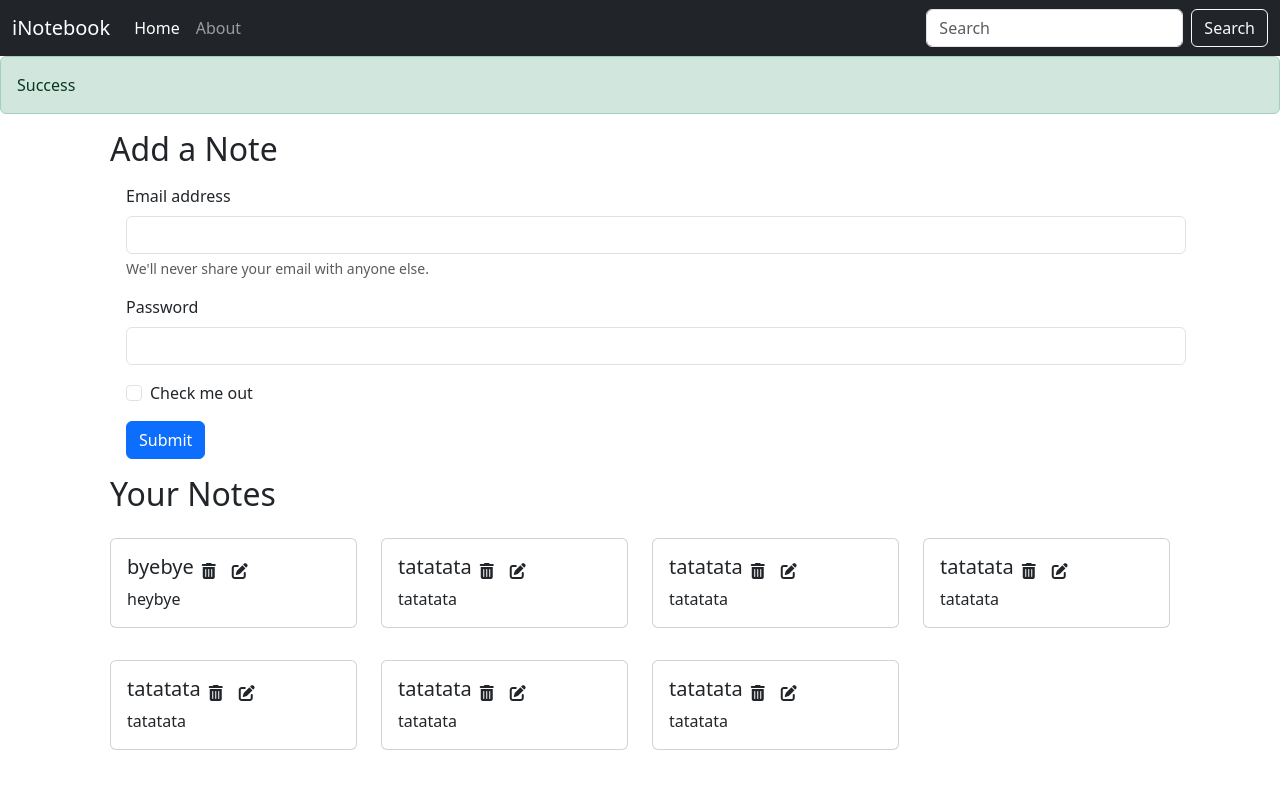
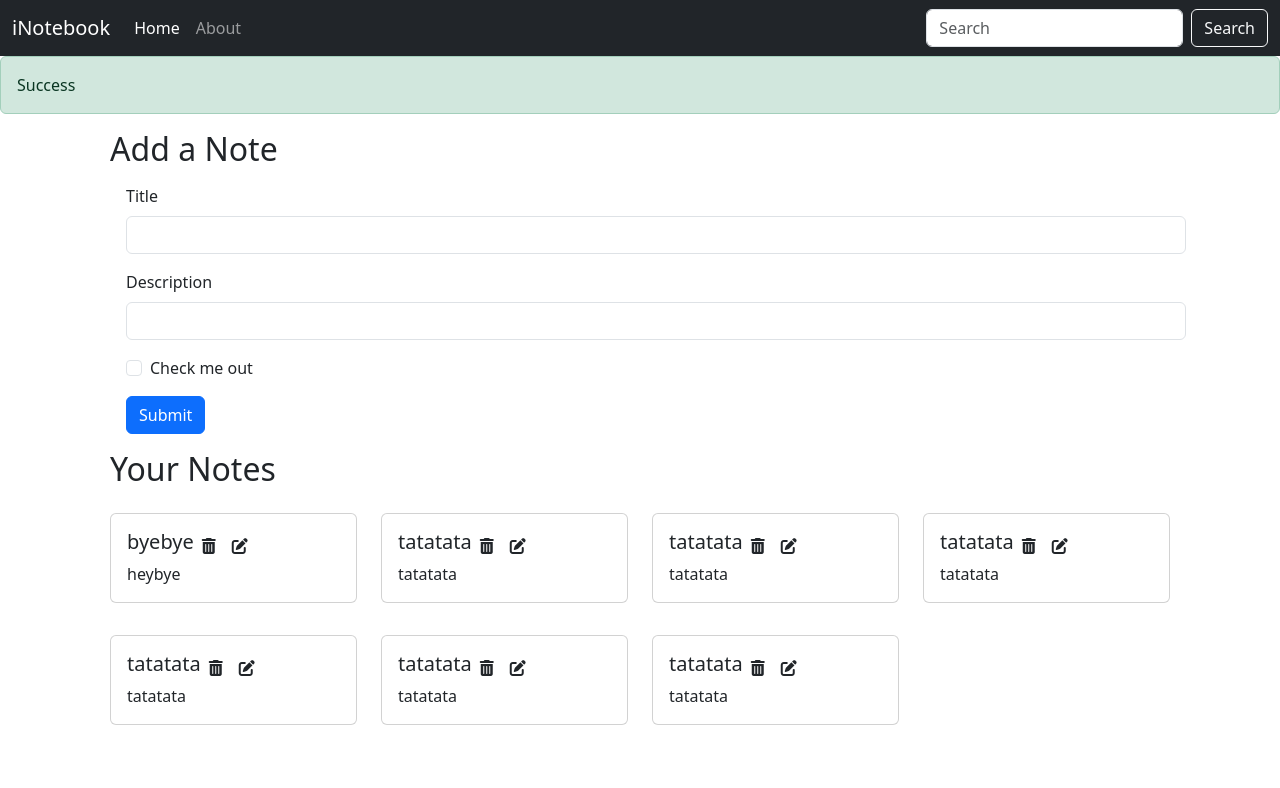
Before and after one commit to nischay-code/MERN_iNotebook, a React (Create React App) app: page / in a window 1280 px wide. Shown: the top 788 px of the page. Built offline with nearby package versions, Linux system fonts and the light colour scheme.

Commit message:
Adding AddNote component to iNotebook

```diff
--- /dev/null
+++ b/src/components/AddNote.js
@@ -0,0 +1,57 @@
+import React, { useContext } from "react";
+import noteContext from "../context/notes/noteContext";
+
+const AddNote = () => {
+  const context = useContext(noteContext);
+  const { addNote } = context;
+  const handleClick = () => {};
+  const onChange = () => {};
+
+  return (
+    <div className="container m-3">
+      <h2>Add a Note</h2>
+      <form className="m-3">
+        <div className="mb-3">
+          <label htmlFor="title" className="form-label">
+            Title
+          </label>
+          <input
+            type="text"
+            className="form-control"
+            id="title"
+            aria-describedby="emailHelp"
+            name="title"
+          />
+        </div>
+        <div className="mb-3">
+          <label htmlFor="description" className="form-label">
+            Description
+          </label>
+          <input
+            type="text"
+            className="form-control"
+            id="description"
+            onChange={onChange}
+            name="description"
+          />
+        </div>
+        <div className="mb-3 form-check">
+          <input
+            type="checkbox"
+            className="form-check-input"
+            id="exampleCheck1"
+            onChange={onChange}
+          />
+          <label className="form-check-label" htmlFor="exampleCheck1">
+            Check me out
+          </label>
+        </div>
+        <button type="submit" className="btn btn-primary" onClick={handleClick}>
+          Submit
+        </button>
+      </form>
+    </div>
+  );
+};
+
+export default AddNote;
--- a/src/components/Home.js
+++ b/src/components/Home.js
@@ -3,48 +3,6 @@ import Notes from "./Notes";
 const Home = () => {
   return (
     <div>
-      <div className="container m-3">
-        <h2>Add a Note</h2>
-        <form className="m-3">
-          <div className="mb-3">
-            <label htmlFor="exampleInputEmail1" className="form-label">
-              Email address
-            </label>
-            <input
-              type="email"
-              className="form-control"
-              id="exampleInputEmail1"
-              aria-describedby="emailHelp"
-            />
-            <div id="emailHelp" className="form-text">
-              We'll never share your email with anyone else.
-            </div>
-          </div>
-          <div className="mb-3">
-            <label htmlFor="exampleInputPassword1" className="form-label">
-              Password
-            </label>
-            <input
-              type="password"
-              className="form-control"
-              id="exampleInputPassword1"
-            />
-          </div>
-          <div className="mb-3 form-check">
-            <input
-              type="checkbox"
-              className="form-check-input"
-              id="exampleCheck1"
-            />
-            <label className="form-check-label" htmlFor="exampleCheck1">
-              Check me out
-            </label>
-          </div>
-          <button type="submit" className="btn btn-primary">
-            Submit
-          </button>
-        </form>
-      </div>
       <Notes />
     </div>
   );
--- a/src/components/Notes.js
+++ b/src/components/Notes.js
@@ -1,12 +1,15 @@
 import React, { useContext } from "react";
 import noteContext from "../context/notes/noteContext";
 import Noteitem from "./Noteitem";
+import AddNote from "./AddNote";
 
 const Notes = () => {
   const context = useContext(noteContext);
   const { notes } = context;
 
   return (
+    <>
+      <AddNote />
       <div className="row m-3">
         <h2>Your Notes</h2>
         {notes &&
@@ -14,6 +17,7 @@ const Notes = () => {
             return <Noteitem key={note._id} note={note} />;
           })}
       </div>
+    </>
   );
 };
 
--- a/src/context/notes/NoteState.js
+++ b/src/context/notes/NoteState.js
@@ -69,8 +69,26 @@ const NoteState = (props) => {
   ];
 
   const [notes, setNotes] = useState(notesInitial);
+
+  // Add
+  const addNote = (title) => {
+    const note = {
+      _id: "65afb1671402e46449jlb71df8",
+      user: "65adfc0fa43d48d0b292f72d",
+      title: "tatatata",
+      description: "tatatata",
+      tag: "tatatata",
+      date: "2024-01-23T12:30:31.030Z",
+      __v: 0,
+    };
+    setNotes(notes.push(note));
+  };
+  // Delete
+  const deleteNote = () => {};
+  // Edit
+  const editNote = () => {};
   return (
-    <noteContext.Provider value={{ notes, setNotes }}>
+    <noteContext.Provider value={{ notes, addNote, deleteNote, editNote }}>
       {props.children}
     </noteContext.Provider>
   );
```
Lines whose indentation alone changed are shown as unchanged.
